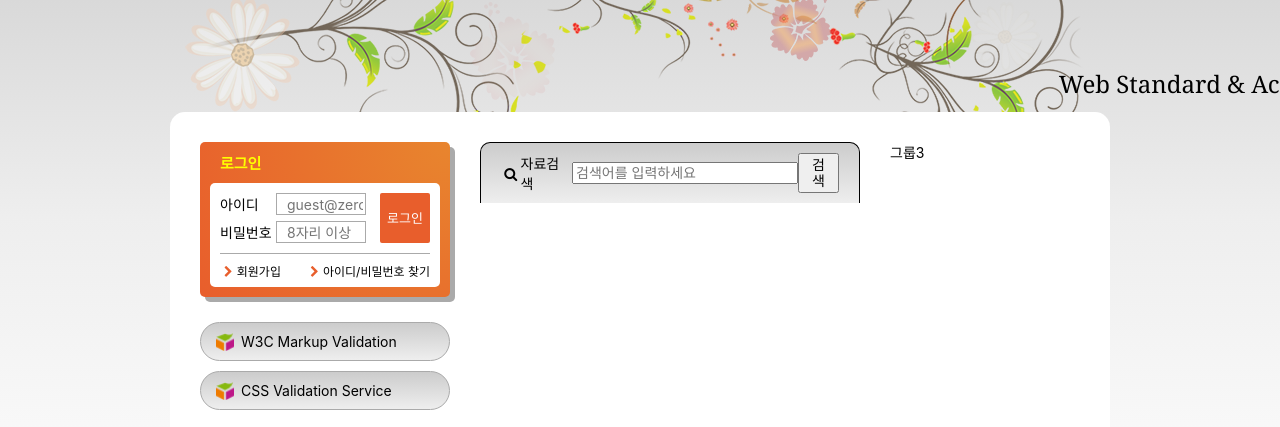
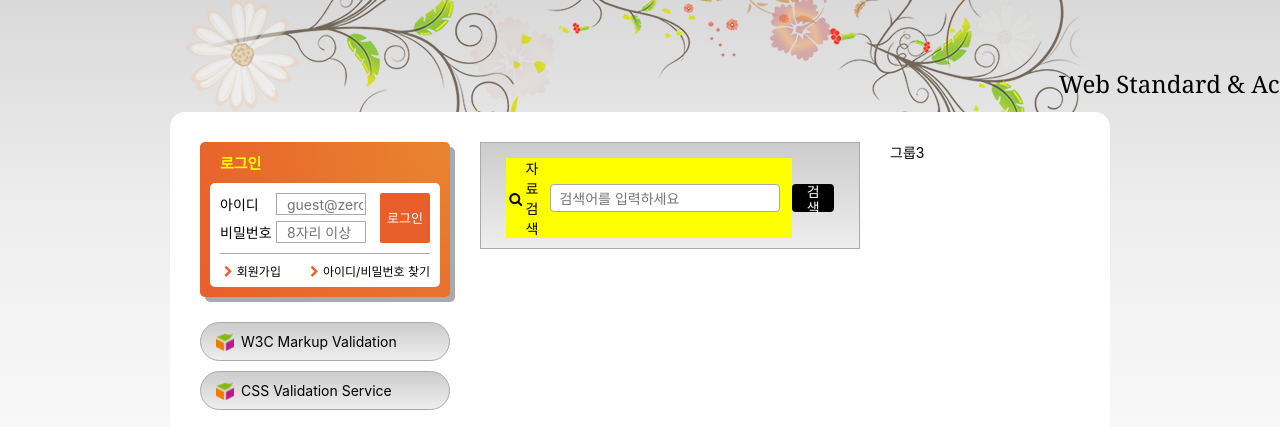
Before and after one commit to leejaelll/zeroConnecTo, a website: page HTML5/index.html in a window 1280 px wide. Shown: the part 135-562 px from the top of the page. Drawn offline with Linux system fonts and the light colour scheme; a web font is replaced by a local one.

Commit message:
검색영역 디자인 완성

```diff
--- /dev/null
+++ b/HTML5/css/form.css
@@ -0,0 +1,33 @@
+/* 입력 서식 컴포넌트css */
+
+.form-group {
+    display: flex;
+    flex-flow: row nowrap;
+    align-items: center;
+    justify-content: flex-start;
+}
+
+.form-group-input {
+    appearance: none;
+    border: 1px solid #aaa;
+    padding: 2px 2px 2px 8px;
+    border-radius: 4px;
+    height: 28px;
+    margin-left: 12px;
+    flex-grow: 1;
+}
+
+/* 버튼 컴포넌트 */
+.button {
+    border: 0;
+    padding: 0 12px;
+    cursor: pointer;
+    background: transparent;
+    height: 28px;
+    border-radius: 4px;
+}
+
+.button-fill {
+    background: #000;
+    color: #fff;
+}
--- a/HTML5/css/index.css
+++ b/HTML5/css/index.css
@@ -2,6 +2,7 @@
 @import url("./fontello.css");
 @import url("./normalize.css");
 @import url("./reset.css");
+@import url("./form.css");
 
 :root {
     --spacing: 8px;
@@ -447,6 +448,25 @@ a {
     float: right;
 }
 
+/* 검색영역 */
+.search-form-inner {
+    background: #ccc linear-gradient(to bottom, #ccc, #eee);
+    padding: 15px 25px 10px;
+    border: 1px solid #aaa;
+    display: flex;
+    flex-flow: row nowrap;
+    align-items: center;
+}
+
+.search-form-inner .form-group {
+    background: yellow;
+    flex-grow: 1;
+}
+
+.search-form-inner .form-group-input {
+    margin-right: 12px;
+}
+/*
 .search-form {
     border-left: 1px solid;
     border-right: 1px solid;
@@ -470,12 +490,6 @@ a {
 
 .form-group-input {
     margin-left: 10px;
-}
-/*
-.button-fill {
-    border-style: none;
-
-    color: white;
 } */
 
 /* Main contents */
--- a/HTML5/index.html
+++ b/HTML5/index.html
@@ -283,8 +283,12 @@
                 >
                     <fieldset>
                         <legend>검색 폼</legend>
+                        <div class="search-form-inner">
                             <div class="form-group">
-                            <span class="icon-search" aria-hidden="true"></span>
+                                <span
+                                    class="icon-search"
+                                    aria-hidden="true"
+                                ></span>
                                 <label class="form-group-label" for="search"
                                     >자료검색</label
                                 >
@@ -299,6 +303,7 @@
                             <button class="button-fill button" type="submit">
                                 검색
                             </button>
+                        </div>
                     </fieldset>
                 </form>
             </div>
```
Lines whose indentation alone changed are shown as unchanged.
